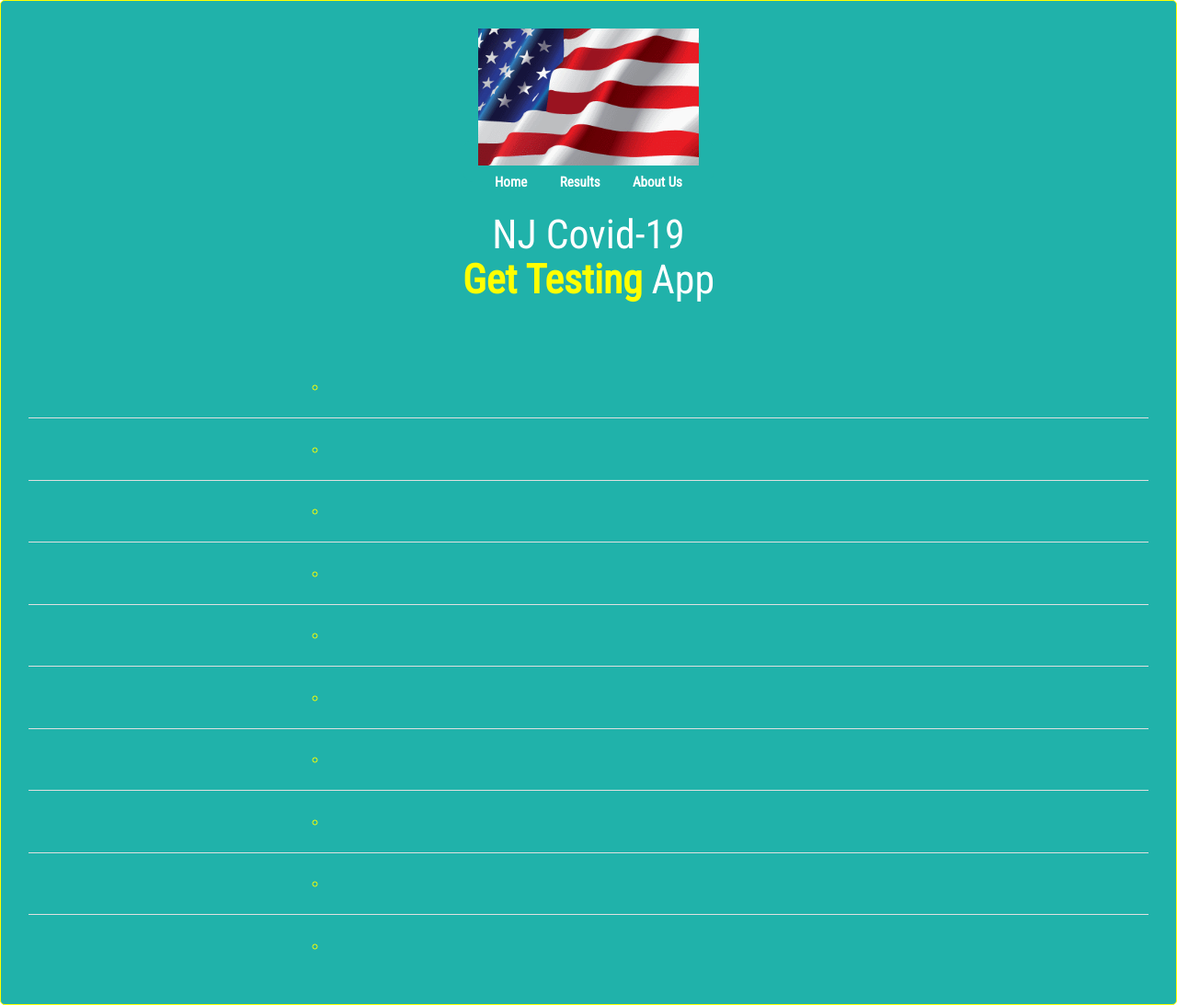
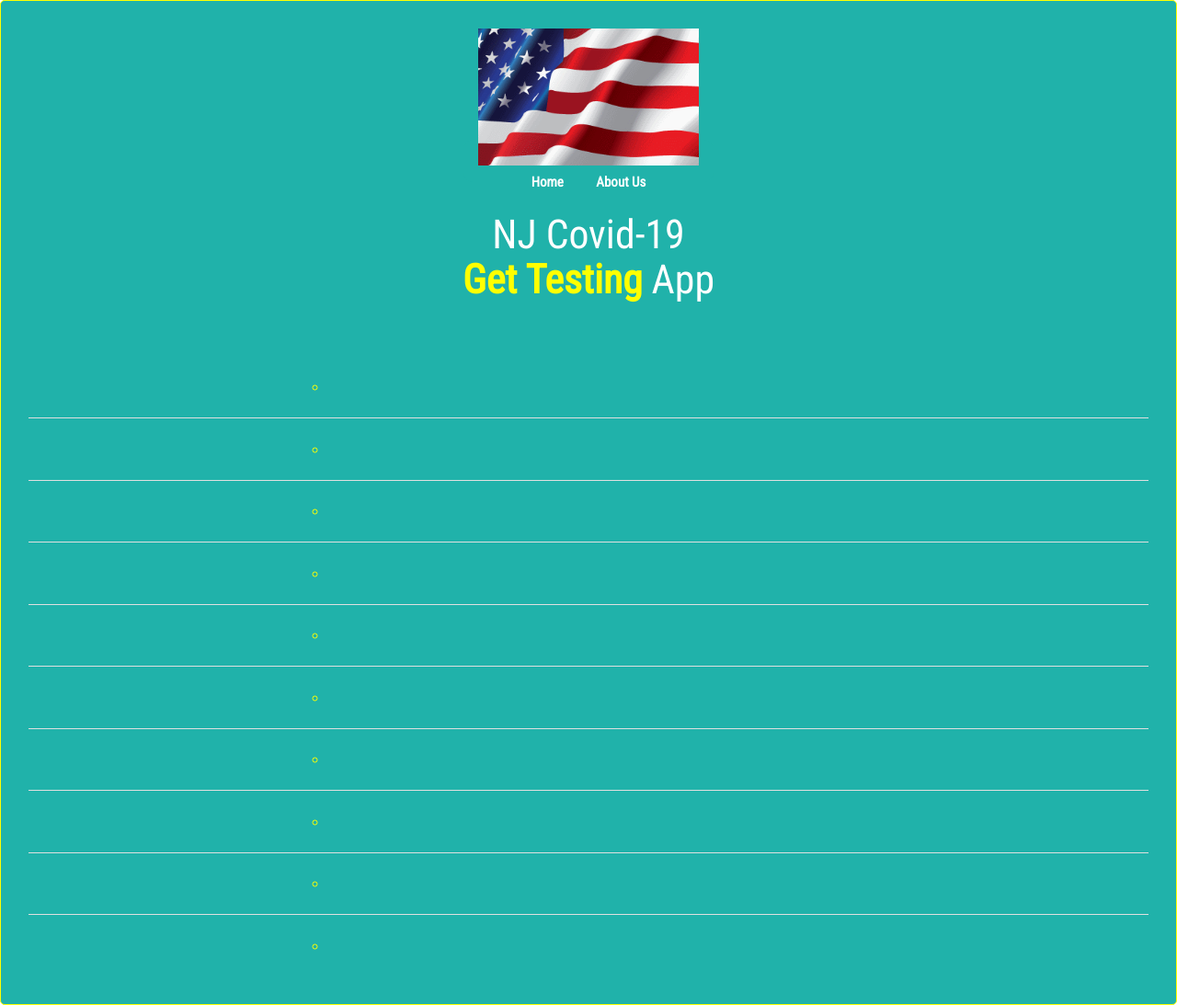
Before and after one commit to rquiroz32/Covid-19_TestingApp, a plain HTML site: page result.html in a window 1280 px wide. Shown: the whole page at 92% size. Drawn offline with nearby package versions, Linux system fonts and the light colour scheme.

Commit message:
Update result.html
removed the link for results html on the results html page ( we don't need to hyperlink to the page we're currently on).

```diff
--- a/result.html
+++ b/result.html
@@ -37,7 +37,6 @@
           <a href="#home" class="active"><img class='flagLogo' src='./assets/images/logo.gif' alt='logoImage'></a>
           <div id="myLinks">
             <a href="./index.html">Home</a>
-            <a href="./result.html">Results</a>
             <a href="./moreInfo.html">About Us</a>
           </div>
         </div>
```
